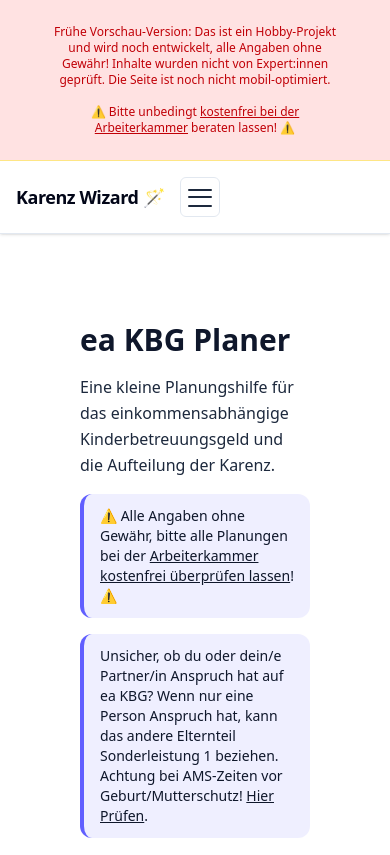
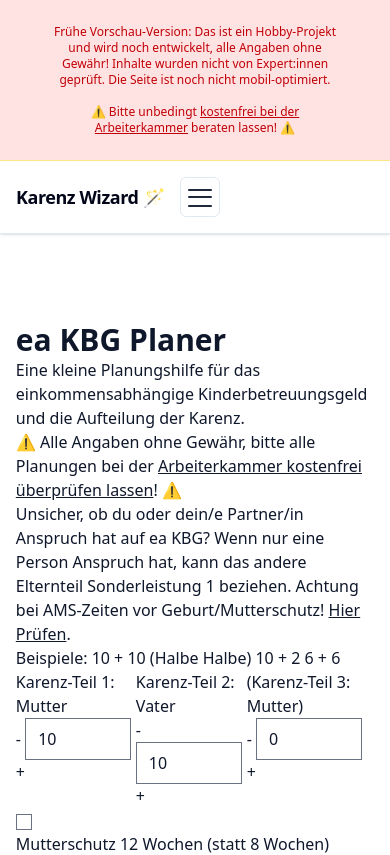
Before and after one commit to mandrasch/karenz-wizard, a SvelteKit app: page /eakbg-planer in a window 390 px wide. Shown: the top 855 px of the page. Built offline with nearby package versions, Linux system fonts and the light colour scheme.

Commit message:
chore: optimize mobile

```diff
--- a/src/app.css
+++ b/src/app.css
@@ -5,7 +5,7 @@
 @layer base {
 	:root {
 		--content-w: 72rem;
-		--content-px: clamp(1rem, 3vw, 2.5rem);
+		--content-px: clamp(0.25rem, 2vw, 1.5rem);
 		--section-gap: clamp(2.5rem, 5vw, 4rem);
 	}
 }
@@ -13,9 +13,13 @@
 @layer components {
 	.page-grid {
 		display: grid;
-		gap: var(--section-gap);
-		grid-template-columns: [full-start] minmax(var(--content-px), 1fr) [content-start] minmax(0, var(--content-w)) [content-end] minmax(var(--content-px), 1fr) [full-end];
-		width: 100%;
+		row-gap: var(--section-gap); /* keep generous vertical rhythm */
+		column-gap: clamp(0.5rem, 2vw, 1.5rem); /* much tighter on phones */
+		grid-template-columns:
+			[full-start] minmax(var(--content-px), 1fr)
+			[content-start] minmax(0, var(--content-w))
+			[content-end] minmax(var(--content-px), 1fr)
+			[full-end];
 	}
 
 	.page-grid > * {
--- a/src/routes/eakbg-planer/+page.svelte
+++ b/src/routes/eakbg-planer/+page.svelte
@@ -1210,13 +1210,15 @@
 		min-width: 0;
 	}
 
+	/* TODO: add this to div element? general css or inline?*/
 	/* Container */
 	.planner-page {
-		@apply mx-auto flex w-full max-w-[1200px] flex-col gap-8 px-6 pb-12;
-	}
-
+		@apply gap-8;
+	}
+
+	/* TODO: generalize this, not special for this page?
 	.page-header {
-		@apply grid gap-4;
+		@apply mb-4 grid gap-4;
 	}
 
 	.subline {
```
